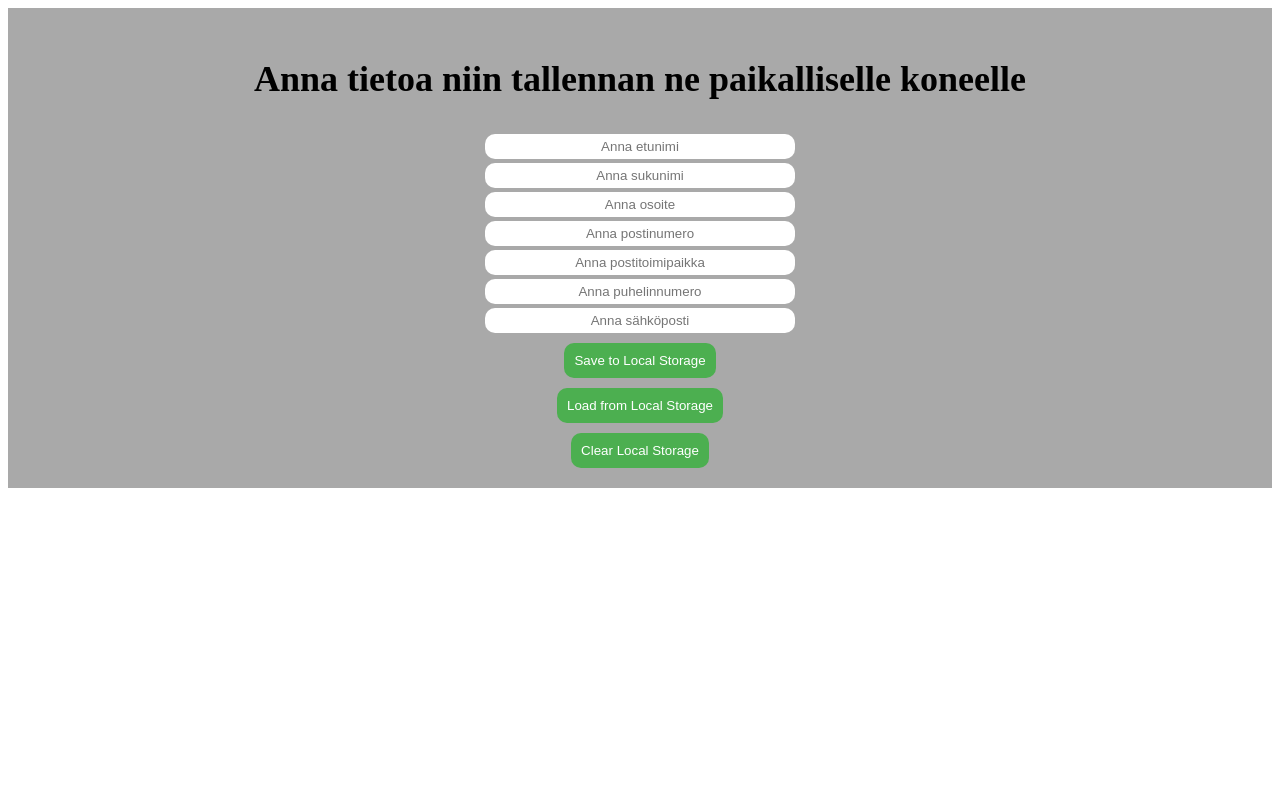
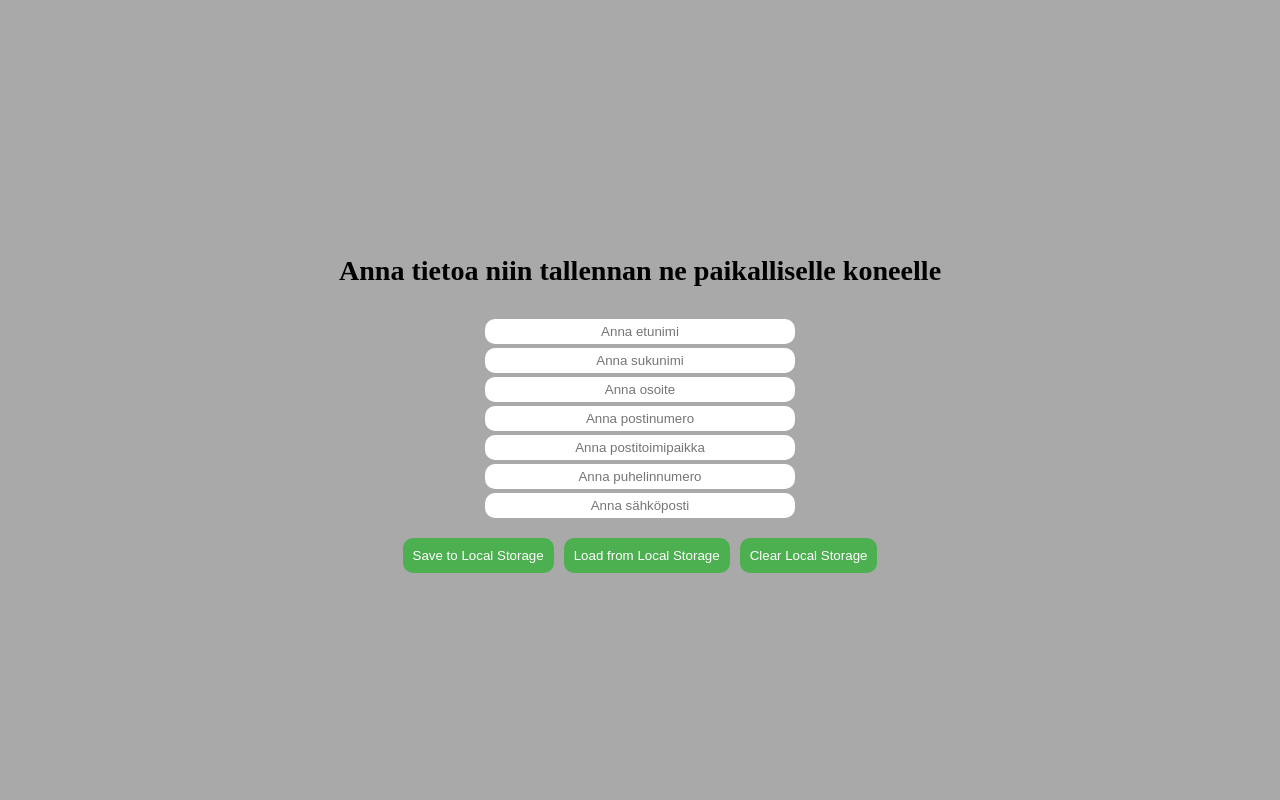
Before and after one commit to SisuSaastamoinen/projektit1, a PHP site: page /localstorage.html in a window 1280 px wide. Run offline with PHP 8.4, Linux system fonts and the light colour scheme.

Commit message:
improve layout

```diff
--- a/localstorage/css/localstorage.css
+++ b/localstorage/css/localstorage.css
@@ -1,15 +1,33 @@
+html,
 body {
-  text-align: center;
+  height: 100%;
+  margin: 0;
+  padding: 0;
+}
+body {
+  display: flex;
+  justify-content: center;
+  align-items: center;
+  min-height: 100vh;
+  background-color: darkgray;
 }
 
 .main-content-wrapper {
+  display: flex;
+  flex-direction: column;
+  align-items: center;
+  justify-content: center;
+  width: fit-content;
   font-size: 24px;
-  background-color: darkgray;
   padding: 20px;
 }
 
-.input-container {
+.input-container,
+.input-header {
   display: flex;
+  justify-content: center;
+  align-items: center;
+  width: 100%;
   flex-direction: column;
 }
 
@@ -20,6 +38,13 @@ body {
   border: none;
   border-radius: 10px;
   margin: 0;
+}
+
+.button-container {
+  display: flex;
+  gap: 10px;
+  justify-content: center;
+  margin-top: 10px;
 }
 
 input:focus::placeholder {
--- a/localstorage/localstorage.html
+++ b/localstorage/localstorage.html
@@ -9,7 +9,9 @@
   <body>
     <main>
       <div class="main-content-wrapper">
-        <h2>Anna tietoa niin tallennan ne paikalliselle koneelle</h2>
+        <h3 class="input-header">
+          Anna tietoa niin tallennan ne paikalliselle koneelle
+        </h3>
         <div class="input-container" id="input-container">
           <div class="input-field-container">
             <input
@@ -67,17 +69,13 @@
               placeholder="Anna sähköposti"
             />
           </div>
-          <div class="input-button-container">
+          <div class="button-container">
             <button class="storage-button" id="save-storage-button">
               Save to Local Storage
             </button>
-          </div>
-          <div class="input-button-container">
             <button class="storage-button" id="load-storage-button">
               Load from Local Storage
             </button>
-          </div>
-          <div class="input-button-container">
             <button class="storage-button" id="clear-storage-button">
               Clear Local Storage
             </button>
```
